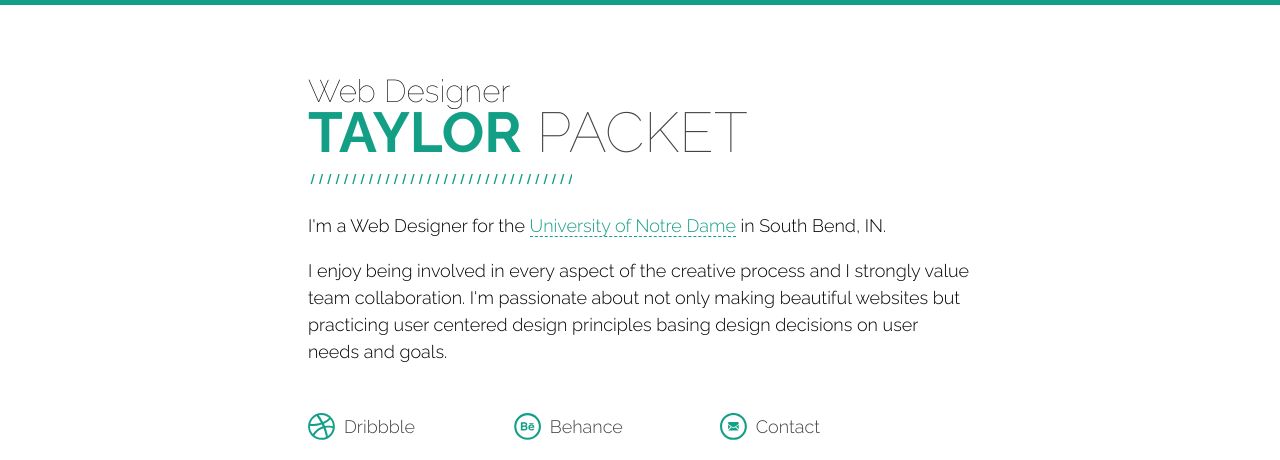
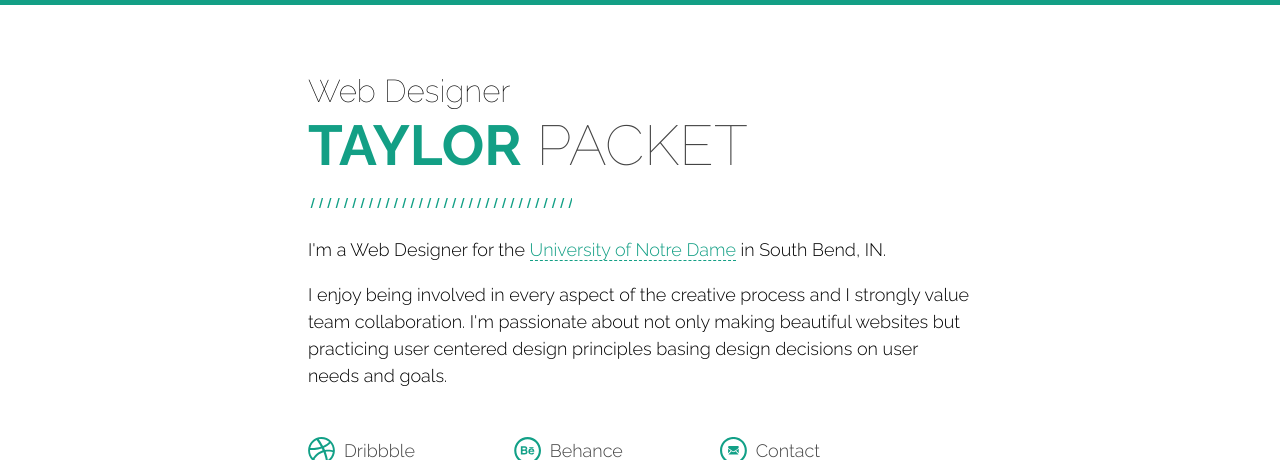
Before and after one commit to tpacket/tpacket.github.io, a PHP site: page / in a window 1280 px wide. Shown: the top 460 px of the page. Run offline with PHP 8.4, Linux system fonts and the light colour scheme.

Commit message:
Update site.css

```diff
--- a/site.css
+++ b/site.css
@@ -5,8 +5,8 @@ body {font-family:"Raleway", Helvetica, Arial; font-size:1.125em; line-height:1.
 
 h1 {margin:0; font-size:3.125em; line-height:1em; color:#444; text-transform:uppercase; font-weight:100;}
 h1 strong {font-weight:700; color:#139f85;}
-h1:after {content:""; margin:0.25em 0 0.5em; display:block; height:10px; background:url('images/div.svg') no-repeat;}
-h2 {margin:0; display:block; font-weight:100; text-transform:capitalize; font-size:1.75em;}
+h1:after {content:""; margin:0.45em 0 0.5em; display:block; height:10px; background:url('images/div.svg') no-repeat;}
+h2 {margin:0 0 0.4em; display:block; font-weight:100; text-transform:capitalize; font-size:1.75em;}
 
 a {color:#139f85; text-decoration: none; border-bottom:1px dashed #139f85;
     -webkit-transition:all 250ms ease-in-out;
```
